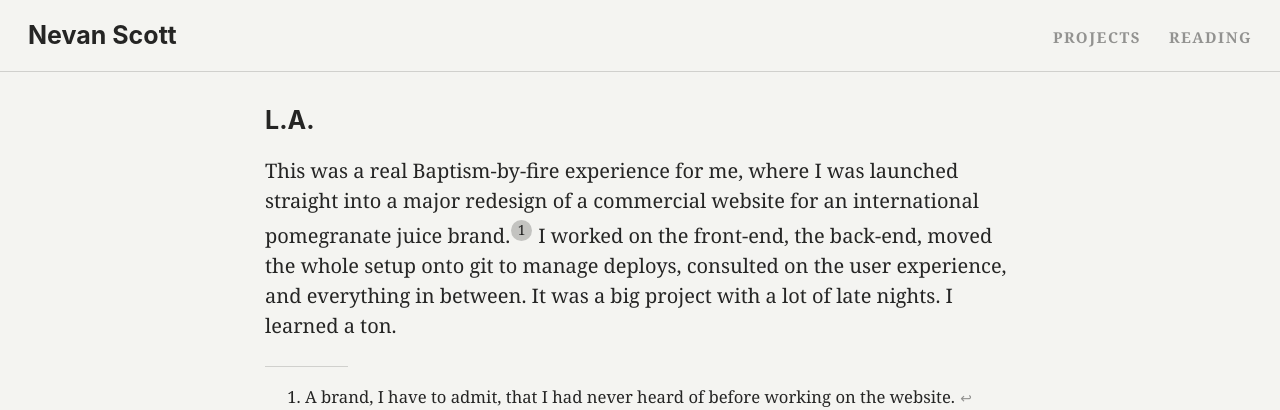
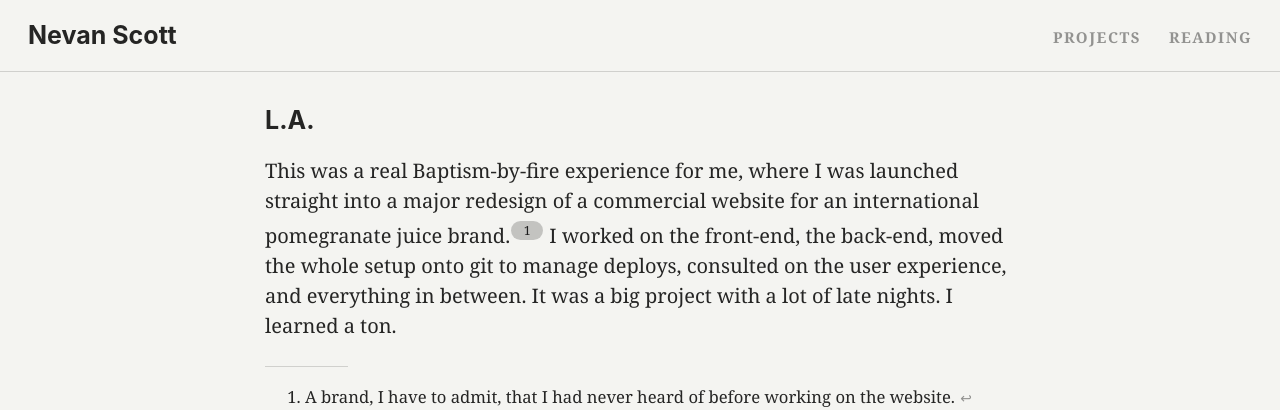
Before and after one commit to nevanscott/nevanscott.github.io, a Jekyll site: the page built from la.md, in a window 1280 px wide. Shown: the top 410 px of the page. Built offline with Jekyll 4.4.1, drawn with Linux system fonts in a browser that asks for light colours.

Commit message:
trying again with the footnotes, not 100% happy yet

```diff
--- a/_includes/main.scss
+++ b/_includes/main.scss
@@ -203,14 +203,10 @@ iframe {
   background: rgba(0,0,0,.2);
   border: none;
   border-radius: 2em;
-  display: inline-block;
-  font-size: smaller;
-  line-height: 1.5em;
-  height: 1.5em;
+  font-size: .75em;
   margin: 0 1px;
-  padding: 0;
+  padding: 1px 1em;
   text-align: center;
-  width: 1.5em;
 }
 
 .reversefootnote {
```
